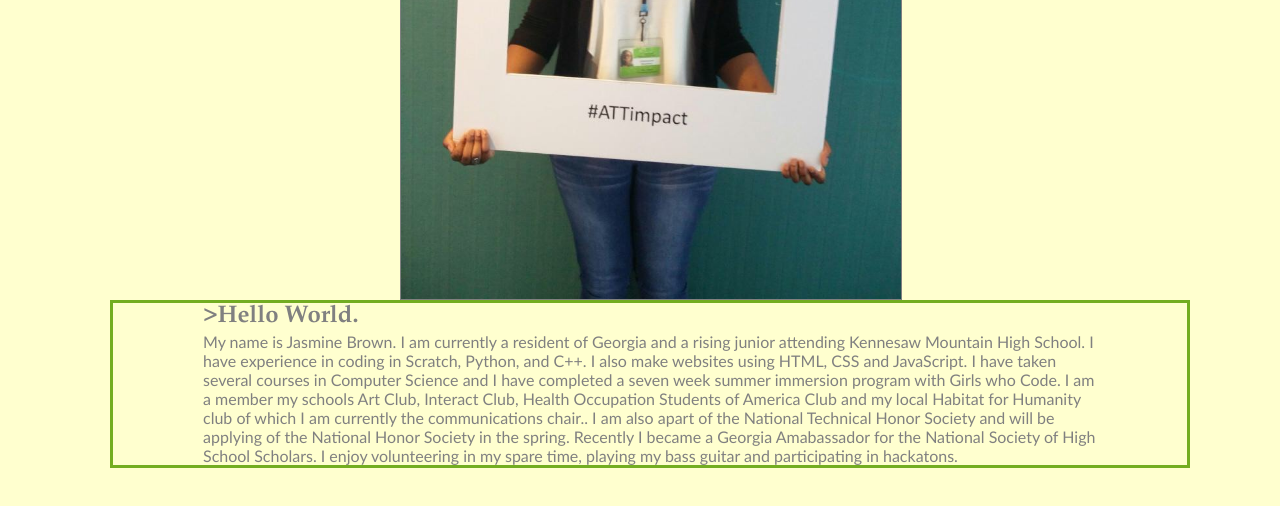
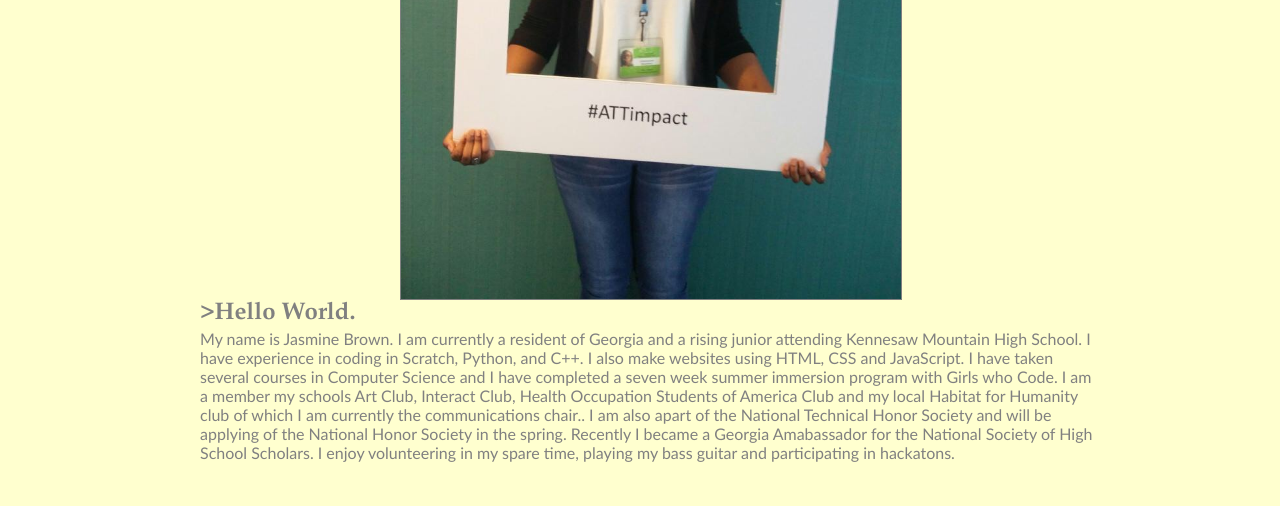
Before and after one commit to Jalertiloe/Jalertiloe.github.io, a plain HTML site: page index.html in a window 1280 px wide. Shown: the part 726-1232 px from the top of the page. Drawn offline with Linux system fonts and the light colour scheme.

Commit message:
Update style1.css

```diff
--- a/style1.css
+++ b/style1.css
@@ -117,7 +117,6 @@ html,body{
 .text{
 	font-weight:bold;
 }
-div.static {
-    position: static;
-    border: 3px solid #73AD21;
+div.fixed {
+    position: fixed;
 }
```
